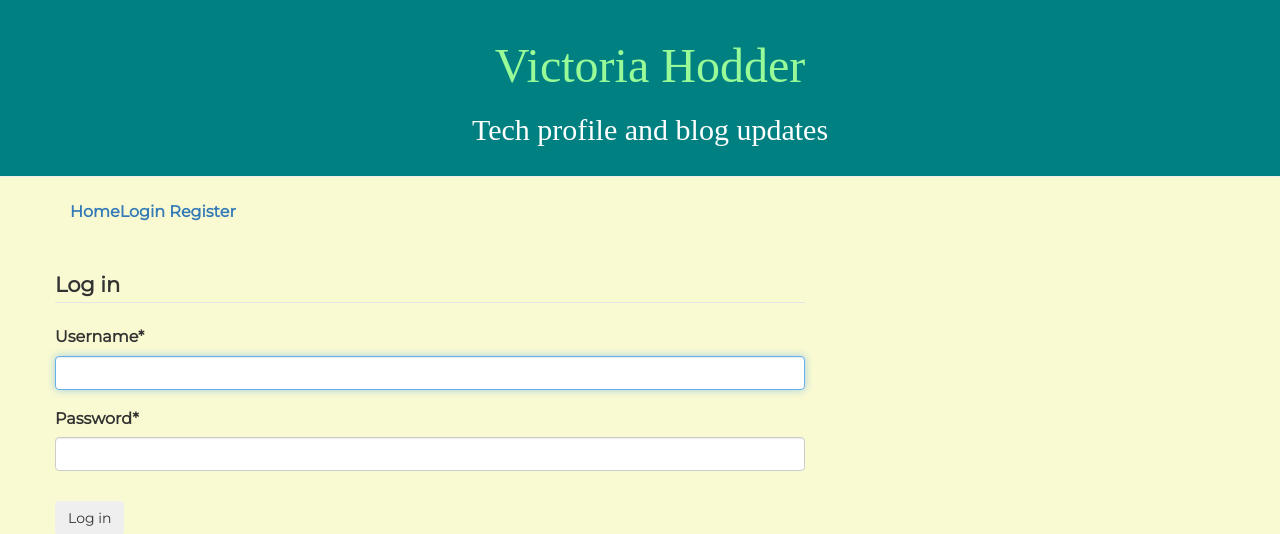
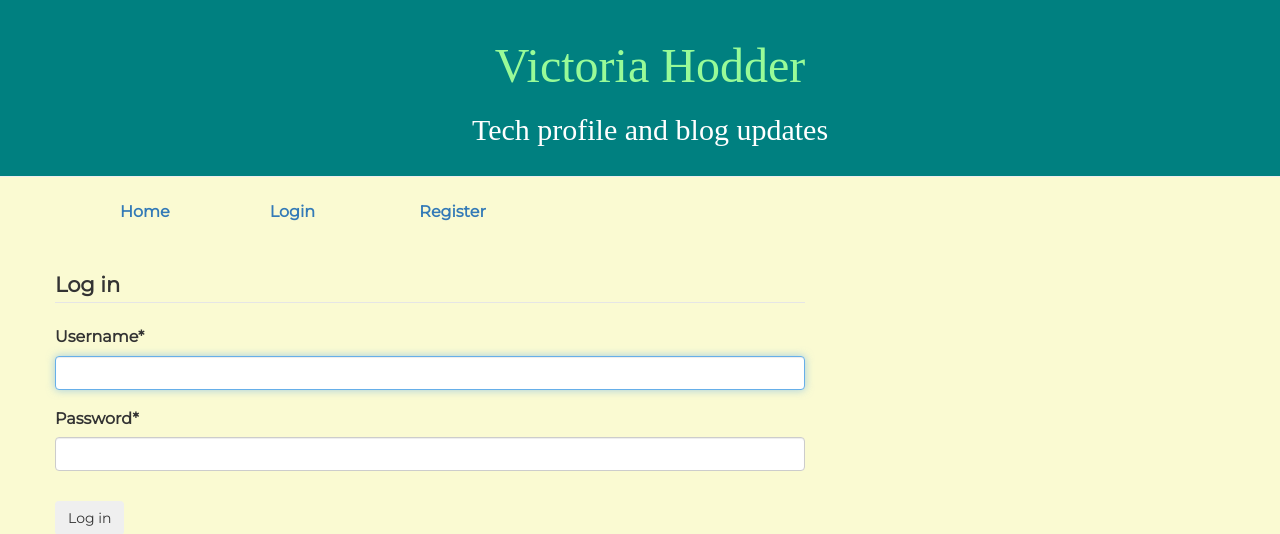
Before and after one commit to Victoria-Hodder/my-first-blog, a Django app: page /login/ in a window 1280 px wide. Shown: the top 534 px of the page. Run offline with Django 3.2, Linux system fonts and the light colour scheme; some libraries are stand-ins or nearby versions; some web fonts are replaced.

Commit message:
fixed login redirect to homepage and edited nav-item margins

```diff
--- a/blog/static/css/blog.css
+++ b/blog/static/css/blog.css
@@ -60,3 +60,11 @@ h1, h2, h3, h4 {
 .post h2 a, .post h2 a:visited {
     color: #000000;
 }
+
+.nav-item {
+    margin: 50px;
+}
+
+.navbar-nav {
+    text-align: justify;
+}
--- a/blog/templates/blog/base.html
+++ b/blog/templates/blog/base.html
@@ -20,9 +20,9 @@
             <h2 class="white-text">Tech profile and blog updates</h2>
         </div>
 
-        <nav class="navbar fixed-top justify-content-center">
+        <nav class="navbar fixed-top">
             <div class="container">
-                <div class="navbar-nav mr-auto">
+                <div class="navbar-nav">
                     <a class="nav-item nav-link" href="{% url 'post_list' %}">Home</a>
                 </div>
                 <div class="navbar-nav">
--- a/mysite/settings.py
+++ b/mysite/settings.py
@@ -124,3 +124,6 @@ STATIC_URL = '/static/'
 STATIC_ROOT = os.path.join(BASE_DIR, 'static')
 
 CRISPY_TEMPLATE_PACK = 'bootstrap4'
+
+LOGIN_REDIRECT_URL = 'post_list'
+LOGIN_URL = 'login'
```
